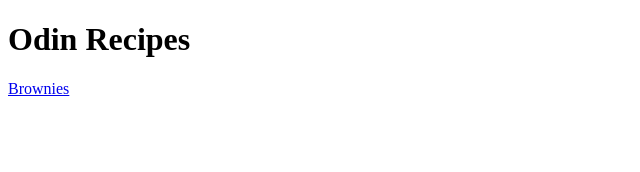
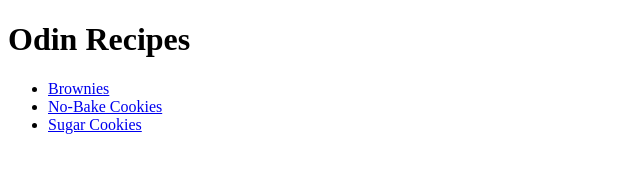
Before and after one commit to acquaintedmuse/odin-recipes, a plain HTML site: page index.html in a window 1280 px wide. Shown: the whole page, without its empty margins (0-640 px from the left). Drawn offline with Linux system fonts and the light colour scheme.

Commit message:
Add links to recipe pages from index.html

```diff
--- a/index.html
+++ b/index.html
@@ -8,6 +8,10 @@
 
     <body>
         <h1>Odin Recipes</h1>
-        <a href="./recipes/brownies.html">Brownies</a>
+        <ul>
+            <li> <a href="./recipes/brownies.html">Brownies</a> </li>
+            <li> <a href="./recipes/no-bake-cookies.html">No-Bake Cookies</a> </li>
+            <li> <a href="./recipes/sugar-cookies.html">Sugar Cookies</a> </li>
+        </ul>
     </body>
 </html>
```
